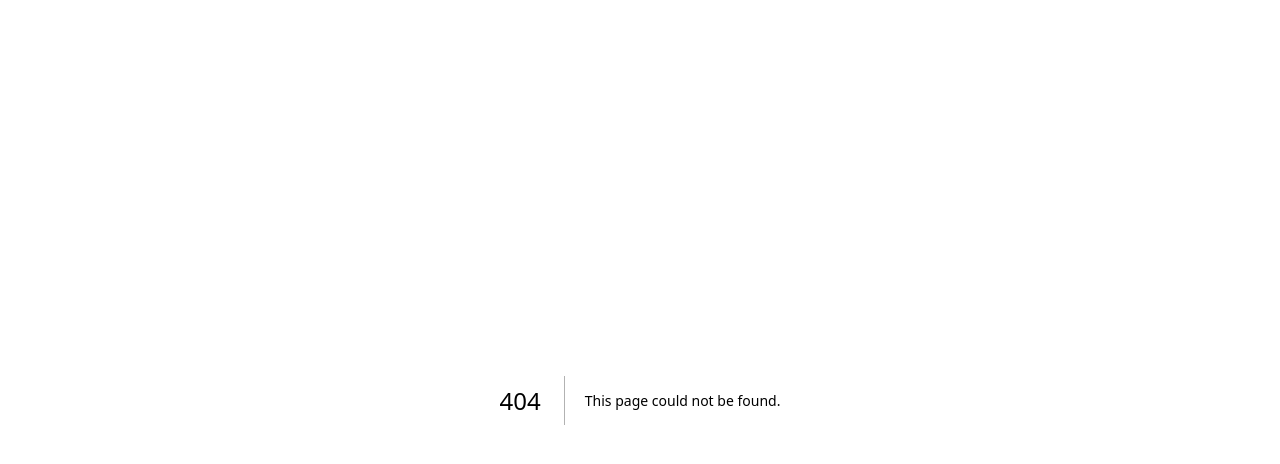
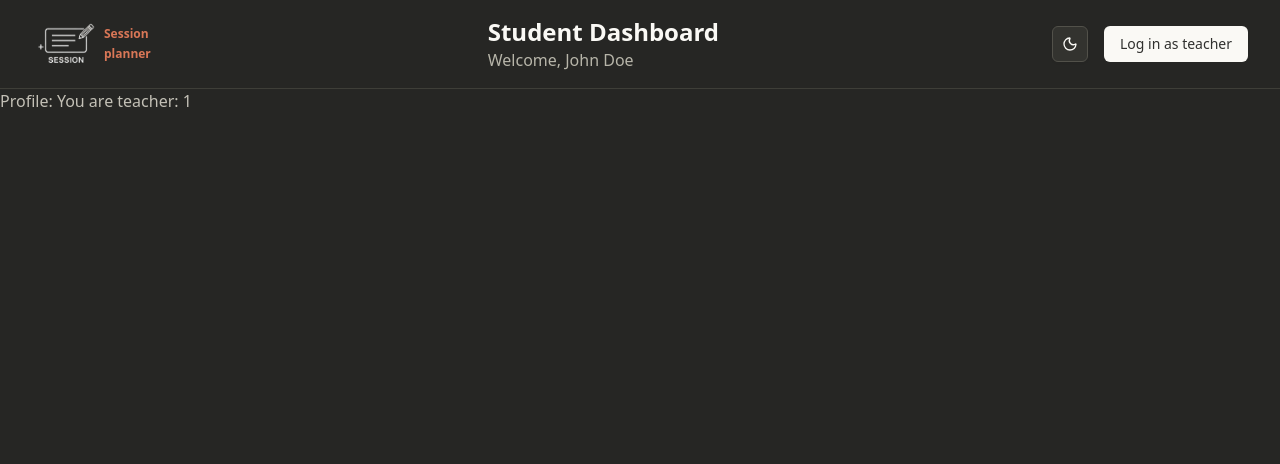
Before and after one commit to SigneHau/session-planner, a Next.js app: page /teacher/profile/1 in a window 1280 px wide. Before the commit this address had no page. Shown: the top 464 px of the page. Built offline with nearby package versions, Linux system fonts and the light colour scheme.

Commit message:
Adjusted routing

```diff
--- /dev/null
+++ b/app/(main)/teacher/page.tsx
@@ -0,0 +1,13 @@
+import React from 'react'
+
+// NOT PUBLIC ROUTE, ONLY AUTHORISED USERS CAN SEE THIS DASHBOARD
+
+// SHOWS CREATE SESSIONS AND MAYBE LINK TO PROFILE
+
+const TeacherDashboard = () => {
+  return (
+    <div>Teacher dashboard with create sessions</div>
+  )
+}
+
+export default TeacherDashboard
--- a/app/(main)/teacher/[id]/page.tsx
+++ b/app/(main)/teacher/profile/[id]/page.tsx
@@ -2,9 +2,9 @@
 
 import { use } from "react"
 
-// NOT PUBLIC ROUTE, ONLY AUTHORISED USERS CAN SEE THIS DASHBOARD
+// NOT PUBLIC ROUTE, ONLY AUTHORISED USERS CAN SEE THIS PROFILE PAGE
 
-const TeacherDashboard = ({ params }: { params: Promise<{ id: string }> }) => {
+const TeacherProfile = ({ params }: { params: Promise<{ id: string }> }) => {
 
     // TODO: Check if there is a logged in user and they are authorised -> else redirect to signin/signup
 
@@ -14,7 +14,7 @@ const TeacherDashboard = ({ params }: { params: Promise<{ id: string }> }) => {
     // TODO: Call the server here and get the teacher info here or maybe get the teacher as a prop from parent
 
 
-    return <div>You are teacher: {teacherId}</div>
+    return <div>Profile: You are teacher: {teacherId}</div>
 }
 
-export default TeacherDashboard
+export default TeacherProfile
--- a/components/signInForm.tsx
+++ b/components/signInForm.tsx
@@ -48,7 +48,7 @@ export function SignInForm({
       // If we get a token then we succeded and we can redirect to teacher dashboard
       // Redirecting to the specific dynamic user id. We get the user id back from supabase.
       if (data && data?.session?.access_token) {
-        router.push(`/teacher/${data.user.id}`)
+        router.push(`/teacher/profile/${data.user.id}`)
       }
     } catch (error) {
       console.log("Error logging in the user", error)
```
